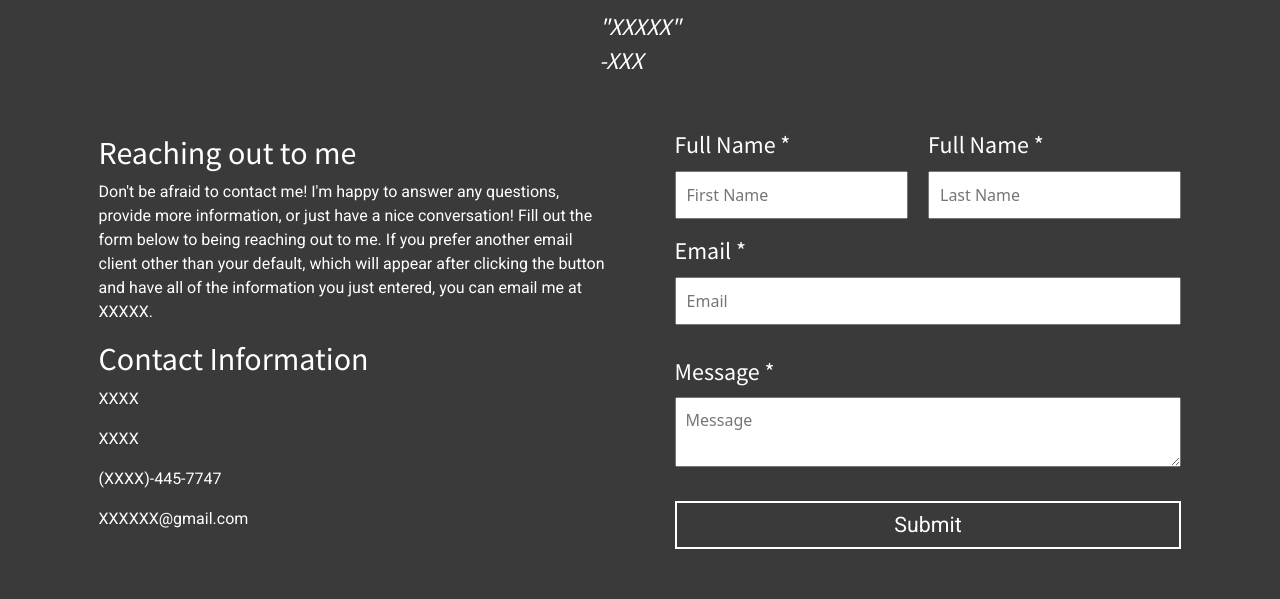
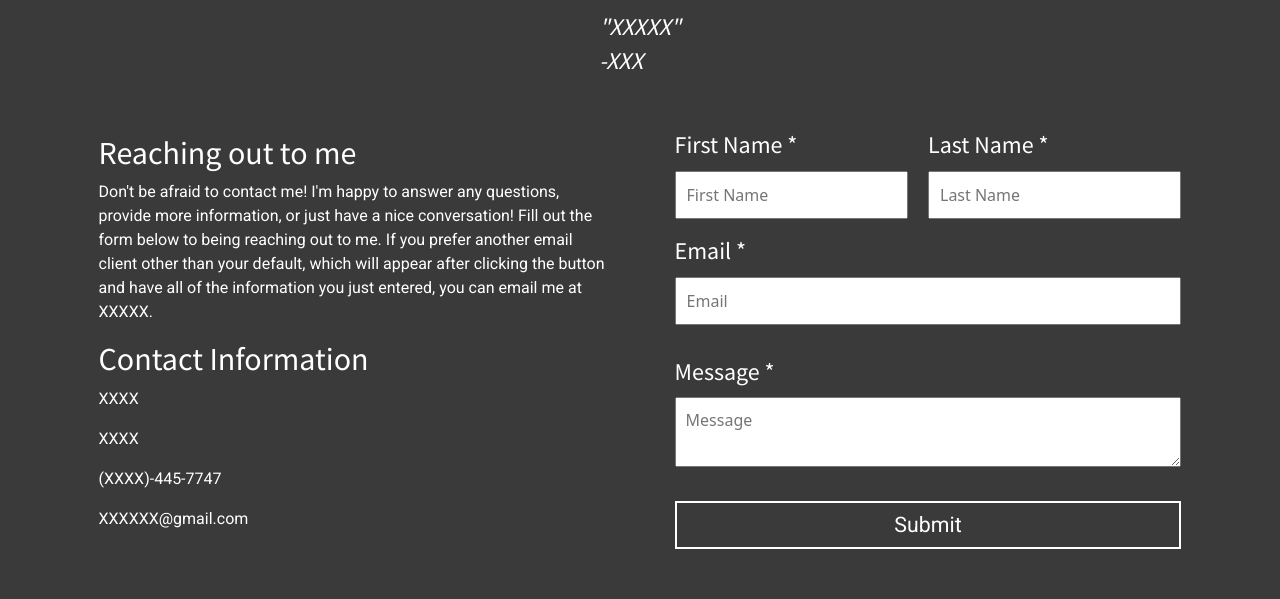
Before and after one commit to catalinuh/personal-website-evaluation, a React (Create React App) app: page / in a window 1280 px wide. Shown: the part 2980-3579 px from the top of the page. Built offline with nearby package versions, Linux system fonts and the light colour scheme.

Commit message:
feat: Created new component, ContactForm to split up Contact component more

```diff
--- /dev/null
+++ b/src/components/ContactForm.js
@@ -0,0 +1,35 @@
+const ContactForm = () => {
+  return (
+    <div className="contact-form-body">
+      <form>
+        <div className="firstname">
+          <h4>First Name *</h4>
+          <input type="text" placeholder="First Name" />
+        </div>
+
+        <div className="lastname">
+          <h4>Last Name *</h4>
+          <input type="text" placeholder="Last Name" />
+        </div>
+
+        <div className="email">
+          <h4>Email *</h4>
+          <input type="text" placeholder="Email" />
+        </div>
+
+        <div className="message">
+          <h4>Message *</h4>
+          <textarea placeholder="Message"></textarea>
+        </div>
+
+        <div className="submit-contact">
+          <a className="btn btn-default btn-border" href="#">
+            Submit
+          </a>
+        </div>
+      </form>
+    </div>
+  );
+};
+
+export default ContactForm;
--- a/src/components/ContactInfo.js
+++ b/src/components/ContactInfo.js
@@ -1,3 +1,5 @@
+import ContactForm from './ContactForm';
+
 const Contact = () => {
   return (
     <div className="contact" id="contact">
@@ -27,35 +29,7 @@ const Contact = () => {
         <p>XXXXXX@gmail.com</p>
       </div>
 
-      <div className="contact-form-body">
-        <form>
-          <div className="firstname">
-            <h4>Full Name *</h4>
-            <input type="text" placeholder="First Name" />
-          </div>
-
-          <div className="lastname">
-            <h4>Full Name *</h4>
-            <input type="text" placeholder="Last Name" />
-          </div>
-
-          <div className="email">
-            <h4>Email *</h4>
-            <input type="text" placeholder="Email" />
-          </div>
-
-          <div className="message">
-            <h4>Message *</h4>
-            <textarea placeholder="Message"></textarea>
-          </div>
-
-          <div className="submit-contact">
-            <a className="btn btn-default btn-border" href="#">
-              Submit
-            </a>
-          </div>
-        </form>
-      </div>
+      <ContactForm />
     </div>
   );
 };
```
